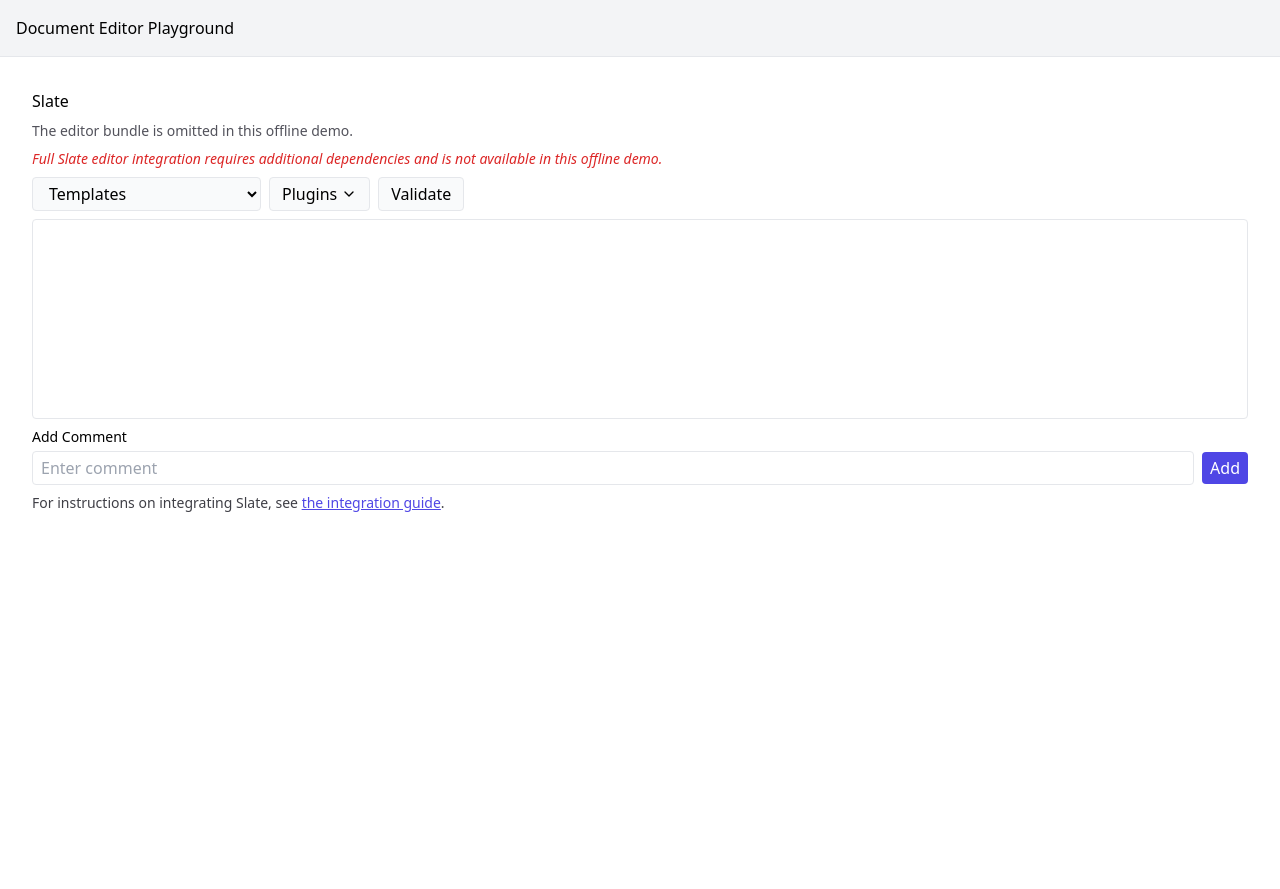
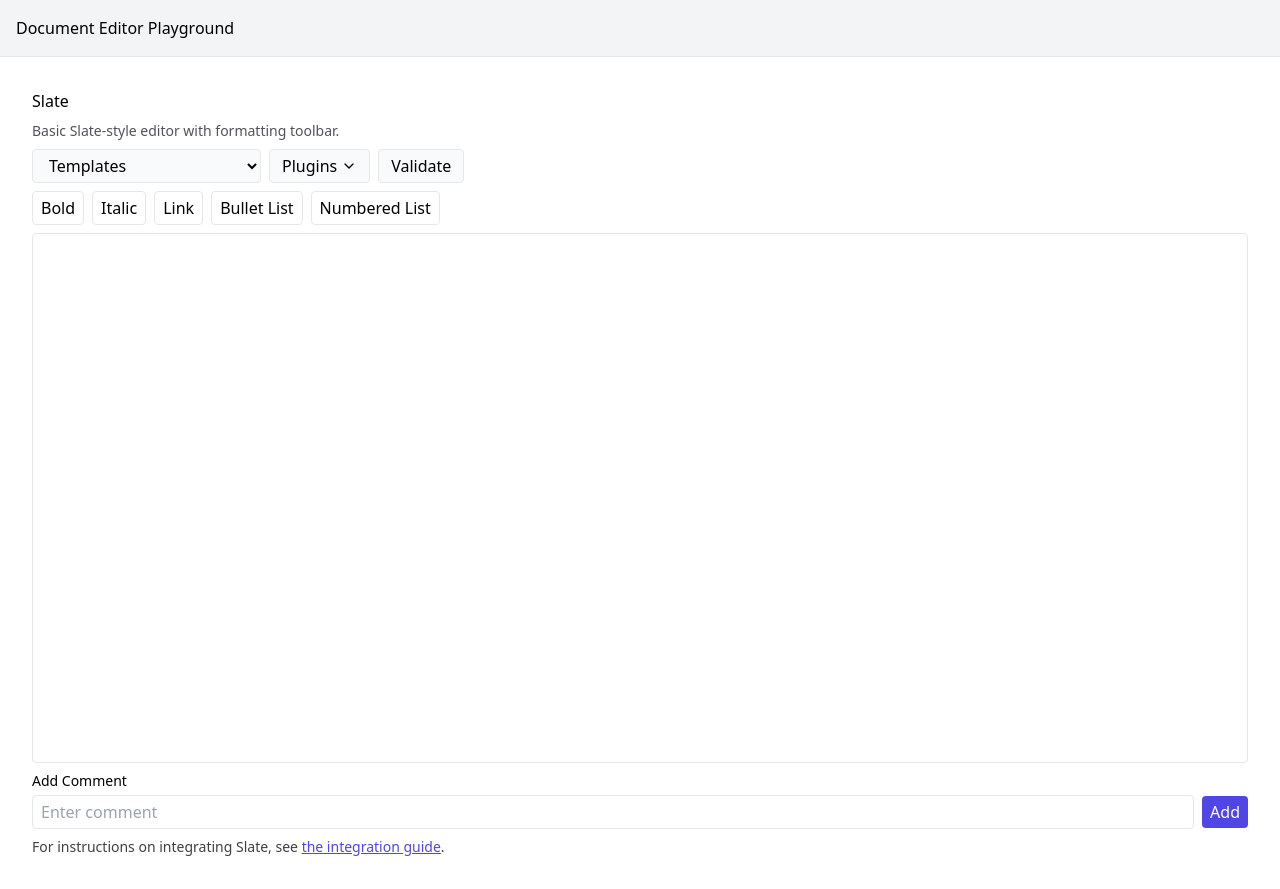
Before and after one commit to eputnam77/DocEditorPlayground, a Next.js app: page /slate in a window 1280 px wide. Before the commit the page ends 800 px from the top, so only its background shows below. Built offline with nearby package versions, Linux system fonts and the light colour scheme.

Commit message:
feat: add slate editor

```diff
--- a/package.json
+++ b/package.json
@@ -68,7 +68,9 @@
     "@ckeditor/ckeditor5-build-classic": "^39.0.1",
     "@editorjs/editorjs": "^2.30.7",
     "@editorjs/header": "^2.8.1",
-    "@editorjs/list": "^1.9.1"
+    "@editorjs/list": "^1.9.1",
+    "slate": "^0.94.0",
+    "slate-react": "^0.94.0"
   },
   "devDependencies": {
     "typescript": "^5.4.2",
--- a/pages/slate.tsx
+++ b/pages/slate.tsx
@@ -1,11 +1,10 @@
-import React, { useState } from "react";
+import React, { useMemo, useState } from "react";
+import { createEditor } from "slate";
+import { Slate, Editable, withReact, useSlate } from "slate-react";
 
 /**
- * Slate demo page.
- *
- * Slate's real editor implementation is excluded here. The page
- * still mirrors how plugins, templates and validations would work
- * without bundling the actual editor.
+ * Minimal Slate-style editor using lightweight stubs. This integrates
+ * template loading, plugin toggles and basic formatting commands.
  */
 import EditorIntegrationInfo from "../components/EditorIntegrationInfo";
 import PluginManager from "../components/PluginManager";
@@ -20,21 +19,88 @@ import { validateDocument } from "../utils/validation";
 import { TEMPLATES } from "../utils/templates";
 import ModernLayout from "../components/ModernLayout";
 
-const PLUGINS = [{ name: "history" }, { name: "links" }];
+const PLUGINS = [{ name: "history" }, { name: "lists" }];
+
+function SlateToolbar({ enabled }: { enabled: string[] }) {
+  const editor = useSlate();
+  return (
+    <div className="flex gap-2 mb-2">
+      <button
+        aria-label="Bold"
+        className="px-2 py-1 border rounded"
+        onMouseDown={(e) => {
+          e.preventDefault();
+          editor.exec("bold");
+        }}
+      >
+        Bold
+      </button>
+      <button
+        aria-label="Italic"
+        className="px-2 py-1 border rounded"
+        onMouseDown={(e) => {
+          e.preventDefault();
+          editor.exec("italic");
+        }}
+      >
+        Italic
+      </button>
+      <button
+        aria-label="Link"
+        className="px-2 py-1 border rounded"
+        onMouseDown={(e) => {
+          e.preventDefault();
+          const url = window.prompt("Enter URL");
+          if (url) editor.exec("createLink", url);
+        }}
+      >
+        Link
+      </button>
+      <button
+        aria-label="Bullet List"
+        className="px-2 py-1 border rounded"
+        disabled={!enabled.includes("lists")}
+        onMouseDown={(e) => {
+          e.preventDefault();
+          editor.exec("insertUnorderedList");
+        }}
+      >
+        Bullet List
+      </button>
+      <button
+        aria-label="Numbered List"
+        className="px-2 py-1 border rounded"
+        disabled={!enabled.includes("lists")}
+        onMouseDown={(e) => {
+          e.preventDefault();
+          editor.exec("insertOrderedList");
+        }}
+      >
+        Numbered List
+      </button>
+    </div>
+  );
+}
 
 function SlatePage() {
   const [enabled, setEnabled] = useState<string[]>(PLUGINS.map((p) => p.name));
+  const [value, setValue] = useState("");
   const [content, setContent] = useState("");
   const [validationResults, setValidationResults] = useState<
     ValidationResult[]
   >([]);
+
+  const editor = useMemo(() => withReact(createEditor()), []);
 
   async function loadTemplate(filename: string) {
     try {
       const res = await fetch(`/templates/${filename}`);
       if (!res.ok) throw new Error("fetch failed");
       const html = await res.text();
-      setContent(sanitizeHtml(html));
+      const clean = sanitizeHtml(html);
+      setValue(clean);
+      const doc = new DOMParser().parseFromString(clean, "text/html");
+      setContent(doc.body.textContent || "");
     } catch {
       alert("Failed to load template: " + filename);
     }
@@ -51,20 +117,19 @@ function SlatePage() {
 
   return (
     <ModernLayout>
-      <div className="p-4 space-y-2">
+      <div className="p-4 space-y-2 h-screen flex flex-col">
         <h1>Slate</h1>
         <p className="text-sm text-zinc-600 dark:text-zinc-300">
-          The editor bundle is omitted in this offline demo.
-        </p>
-        <p className="text-sm italic text-red-600 dark:text-red-400">
-          Full Slate editor integration requires additional dependencies and is
-          not available in this offline demo.
+          Basic Slate-style editor with formatting toolbar.
         </p>
         <div className="flex gap-2">
           <TemplateLoader
             templates={TEMPLATES}
             onLoad={loadTemplate}
-            onClear={() => setContent("")}
+            onClear={() => {
+              setValue("");
+              setContent("");
+            }}
             onError={(e) => alert(String(e))}
           />
           <PluginManager
@@ -79,14 +144,17 @@ function SlatePage() {
             Validate
           </button>
         </div>
-        <div
-          contentEditable
-          suppressContentEditableWarning
-          className="w-full border rounded p-2 min-h-[200px]"
-          onInput={(e) => setContent((e.target as HTMLElement).innerText)}
+        <Slate
+          editor={editor}
+          value={value}
+          onChange={() => {
+            setValue(editor.getHTML());
+            setContent(editor.getText());
+          }}
         >
-          {content}
-        </div>
+          <SlateToolbar enabled={enabled} />
+          <Editable className="flex-1 border rounded p-2 min-h-[200px]" />
+        </Slate>
         <TrackChanges content={content} />
         {validationResults.length > 0 && (
           <ValidationStatus
--- /dev/null
+++ b/stubs/slate-react.tsx
@@ -0,0 +1,35 @@
+import React, { createContext, useContext, useEffect } from 'react';
+import { Editor } from './slate';
+
+const SlateContext = createContext<Editor | null>(null);
+
+export function Slate({ editor, value = '', onChange, children }: { editor: Editor; value?: string; onChange?: (e: Editor) => void; children: React.ReactNode; }) {
+  useEffect(() => {
+    const el = editor.rootRef.current;
+    if (!el) return;
+    if (typeof value === 'string') {
+      el.innerHTML = value;
+    }
+    const handler = () => onChange && onChange(editor);
+    el.addEventListener('input', handler);
+    return () => el.removeEventListener('input', handler);
+  }, [editor, value, onChange]);
+  return <SlateContext.Provider value={editor}>{children}</SlateContext.Provider>;
+}
+
+export function Editable(props: React.HTMLAttributes<HTMLDivElement>) {
+  const editor = useSlate();
+  return <div data-testid="slate-editor" {...props} ref={editor.rootRef} contentEditable />;
+}
+
+export function useSlate(): Editor {
+  const editor = useContext(SlateContext);
+  if (!editor) {
+    throw new Error('Slate context not found');
+  }
+  return editor;
+}
+
+export function withReact(editor: Editor): Editor {
+  return editor;
+}
--- /dev/null
+++ b/stubs/slate.ts
@@ -0,0 +1,24 @@
+export interface Editor {
+  rootRef: { current: HTMLDivElement | null };
+  exec(command: string, value?: string): void;
+  getHTML(): string;
+  getText(): string;
+}
+
+export function createEditor(): Editor {
+  const rootRef = { current: null as HTMLDivElement | null };
+  return {
+    rootRef,
+    exec(command: string, value?: string) {
+      if (typeof document !== 'undefined' && typeof (document as any).execCommand === 'function') {
+        (document as any).execCommand(command, false, value);
+      }
+    },
+    getHTML() {
+      return rootRef.current?.innerHTML || '';
+    },
+    getText() {
+      return rootRef.current?.innerText || '';
+    },
+  };
+}
--- a/tsconfig.json
+++ b/tsconfig.json
@@ -29,7 +29,9 @@
       "@editorjs/header": ["stubs/editorjs-header.ts"],
       "@editorjs/list": ["stubs/editorjs-list.ts"],
       "lexical": ["stubs/lexical.ts"],
-      "@lexical/react": ["stubs/lexical-react.tsx"]
+      "@lexical/react": ["stubs/lexical-react.tsx"],
+      "slate": ["stubs/slate.ts"],
+      "slate-react": ["stubs/slate-react.tsx"]
     }
   },
   "include": [
--- a/vitest.config.ts
+++ b/vitest.config.ts
@@ -12,6 +12,8 @@ export default defineConfig({
       "@editorjs/editorjs": resolve(__dirname, "stubs/editorjs.ts"),
       "@editorjs/header": resolve(__dirname, "stubs/editorjs-header.ts"),
       "@editorjs/list": resolve(__dirname, "stubs/editorjs-list.ts"),
+      slate: resolve(__dirname, "stubs/slate.ts"),
+      "slate-react": resolve(__dirname, "stubs/slate-react.tsx"),
     },
   },
   test: {
```
Also changed, not shown: 2 other files (tests, documents, lock files or other folders).
